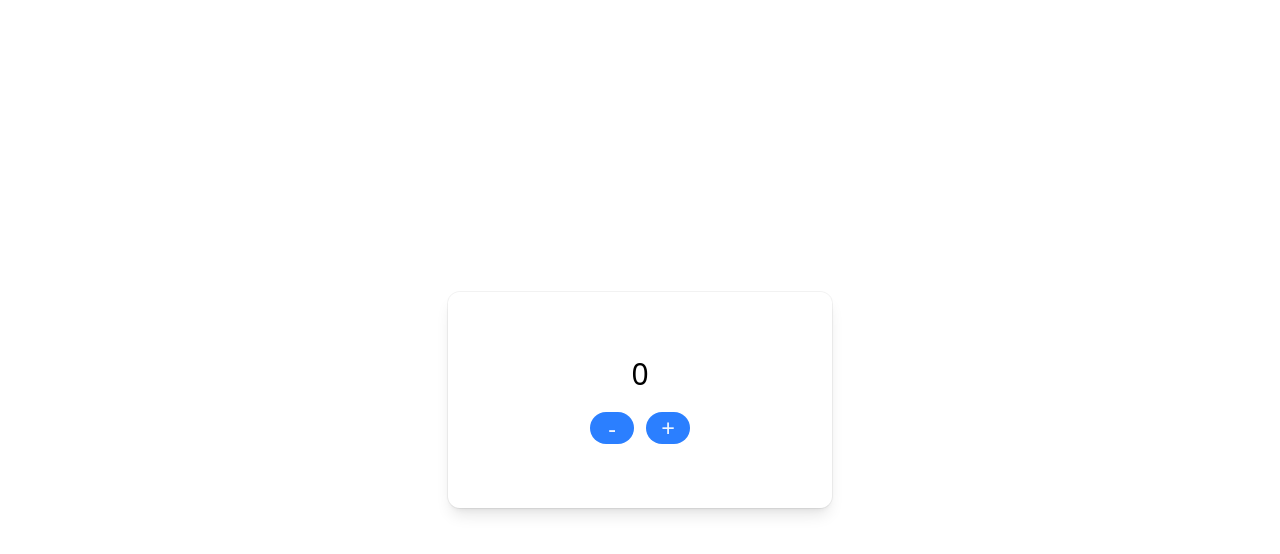
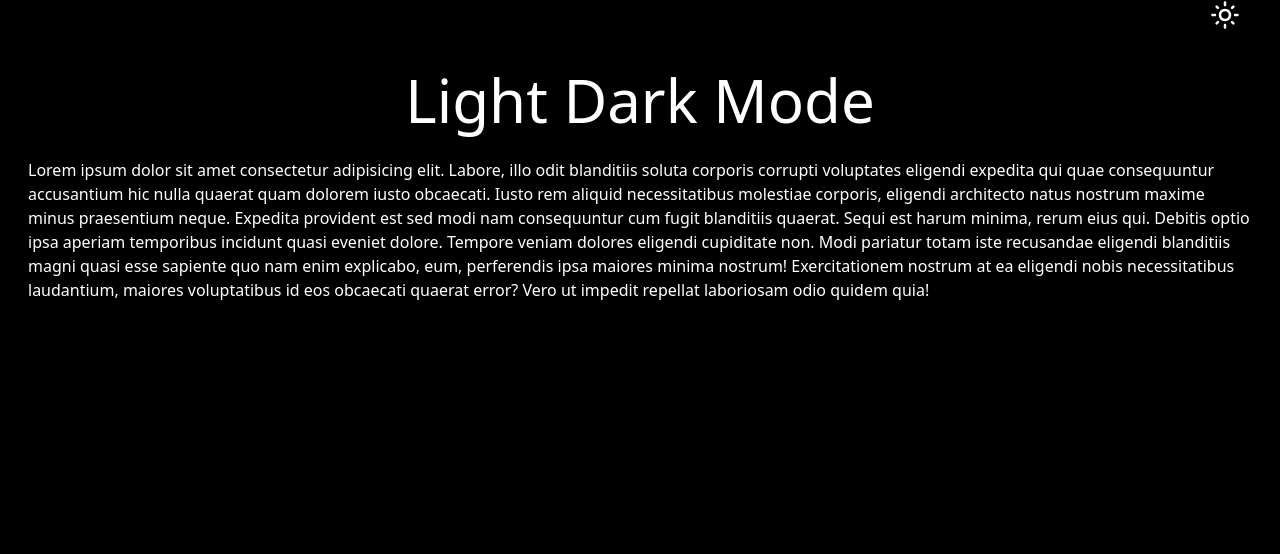
Before and after one commit to ManaChanCoder/react-challenge, a React (Vite) app: page / in a window 1280 px wide. Shown: the top 554 px of the page. Built offline with nearby package versions, Linux system fonts and the light colour scheme.

Commit message:
Global Theme Switcher using Zustand

```diff
--- a/src/App.jsx
+++ b/src/App.jsx
@@ -1,12 +1,12 @@
 import React from "react";
 
 // components
-import CounterControls from "./components/CounterControls";
+import ThemeToggleButton from "./components/ThemeToggleButton";
 
 const App = () => {
   return (
     <div className="">
-      <CounterControls />
+      <ThemeToggleButton />
     </div>
   );
 };
--- a/src/components/CounterControls.jsx
+++ /dev/null
@@ -1,15 +0,0 @@
-import React from "react";
-
-// store & components
-import counterStore from "../store/counterStore";
-import CounterDisplay from "./CounterDisplay";
-
-const CounterControls = () => {
-  const { count, increment, decrement } = counterStore();
-
-  return (
-    <CounterDisplay increment={increment} decrement={decrement} count={count} />
-  );
-};
-
-export default CounterControls;
--- a/src/components/CounterDisplay.jsx
+++ /dev/null
@@ -1,30 +0,0 @@
-import React from "react";
-
-const CounterDisplay = (props) => {
-  const { count, increment, decrement } = props;
-
-  return (
-    <div className="w-full h-screen flex justify-center items-center">
-      <div class="flex flex-col justify-center gap-5 isolate aspect-video w-96 rounded-xl bg-white/20 shadow-lg ring-1 ring-black/5">
-        <span className="text-3xl block text-center">{count}</span>
-
-        <div className="flex justify-center gap-3">
-          <button
-            onClick={decrement}
-            className="rounded-full w-11 bg-blue-500 text-blue-50 hover:bg-blue-600 text-2xl cursor-pointer "
-          >
-            -
-          </button>
-          <button
-            onClick={increment}
-            className="rounded-full w-11 bg-blue-500 text-blue-50 hover:bg-blue-600 text-2xl cursor-pointer "
-          >
-            +
-          </button>
-        </div>
-      </div>
-    </div>
-  );
-};
-
-export default CounterDisplay;
--- /dev/null
+++ b/src/components/ThemeStatus.jsx
@@ -0,0 +1,30 @@
+import React from "react";
+
+// components & store
+import ThemeToggleButton from "./ThemeToggleButton";
+
+const ThemeStatus = () => {
+  return (
+    <div className="mt-10 px-7">
+      <h1 className="text-center text-6xl">Light Dark Mode</h1>
+      <p className="mt-7">
+        Lorem ipsum dolor sit amet consectetur adipisicing elit. Labore, illo
+        odit blanditiis soluta corporis corrupti voluptates eligendi expedita
+        qui quae consequuntur accusantium hic nulla quaerat quam dolorem iusto
+        obcaecati. Iusto rem aliquid necessitatibus molestiae corporis, eligendi
+        architecto natus nostrum maxime minus praesentium neque. Expedita
+        provident est sed modi nam consequuntur cum fugit blanditiis quaerat.
+        Sequi est harum minima, rerum eius qui. Debitis optio ipsa aperiam
+        temporibus incidunt quasi eveniet dolore. Tempore veniam dolores
+        eligendi cupiditate non. Modi pariatur totam iste recusandae eligendi
+        blanditiis magni quasi esse sapiente quo nam enim explicabo, eum,
+        perferendis ipsa maiores minima nostrum! Exercitationem nostrum at ea
+        eligendi nobis necessitatibus laudantium, maiores voluptatibus id eos
+        obcaecati quaerat error? Vero ut impedit repellat laboriosam odio quidem
+        quia!
+      </p>
+    </div>
+  );
+};
+
+export default ThemeStatus;
--- /dev/null
+++ b/src/components/ThemeToggleButton.jsx
@@ -0,0 +1,45 @@
+import React from "react";
+
+// components & store
+import themeStore from "../store/themeStore";
+import ThemeStatus from "./ThemeStatus";
+
+// react-icons
+import { MdDarkMode } from "react-icons/md";
+import { MdOutlineLightMode } from "react-icons/md";
+
+const ThemeToggleButton = () => {
+  const { isDark, toggleTheme } = themeStore();
+
+  return (
+    <div
+      className={
+        isDark
+          ? "bg-white text-black h-screen duration-150"
+          : "bg-black text-white h-screen duration-150"
+      }
+    >
+      <div className="flex justify-end w-full px-10">
+        {isDark ? (
+          <MdDarkMode
+            size={30}
+            onClick={toggleTheme}
+            className="cursor-pointer duration-150 hover:scale-115"
+            aria-label="Switch to Dark"
+          />
+        ) : (
+          <MdOutlineLightMode
+            size={30}
+            onClick={toggleTheme}
+            className="cursor-pointer duration-150 hover:scale-115"
+            aria-label="Switch to Light"
+          />
+        )}
+      </div>
+
+      <ThemeStatus isDark={isDark} />
+    </div>
+  );
+};
+
+export default ThemeToggleButton;
--- a/src/store/counterStore.js
+++ /dev/null
@@ -1,24 +0,0 @@
-import { create } from "zustand";
-
-const counterStore = create((set) => ({
-  count: 0,
-  increment: () =>
-    set((state) => {
-      if (state.count >= 0) {
-        return { count: state.count + 1 };
-      } else {
-        return { count: state.count };
-      }
-    }),
-  decrement: () => {
-    return set((state) => {
-      if (state.count <= 0) {
-        return { count: state.count };
-      } else {
-        return { count: state.count - 1 };
-      }
-    });
-  },
-}));
-
-export default counterStore;
--- /dev/null
+++ b/src/store/themeStore.js
@@ -0,0 +1,15 @@
+import { create } from "zustand";
+
+const saveTheme = localStorage.getItem("theme") === "true";
+const themeStore = create((set) => ({
+  isDark: saveTheme,
+
+  toggleTheme: () =>
+    set((state) => {
+      const newTheme = !state.isDark;
+      localStorage.setItem("theme", newTheme);
+      return { isDark: newTheme };
+    }),
+}));
+
+export default themeStore;
```
